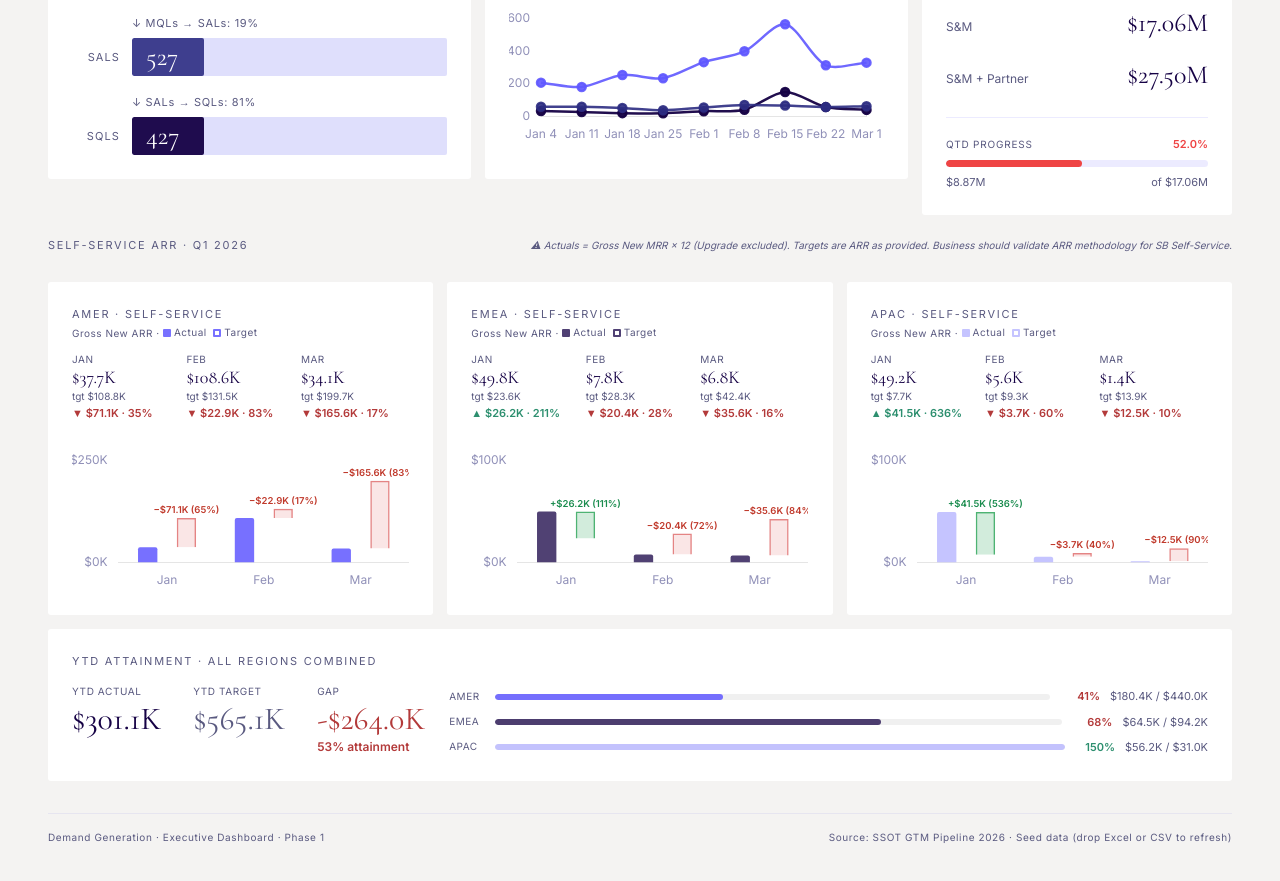
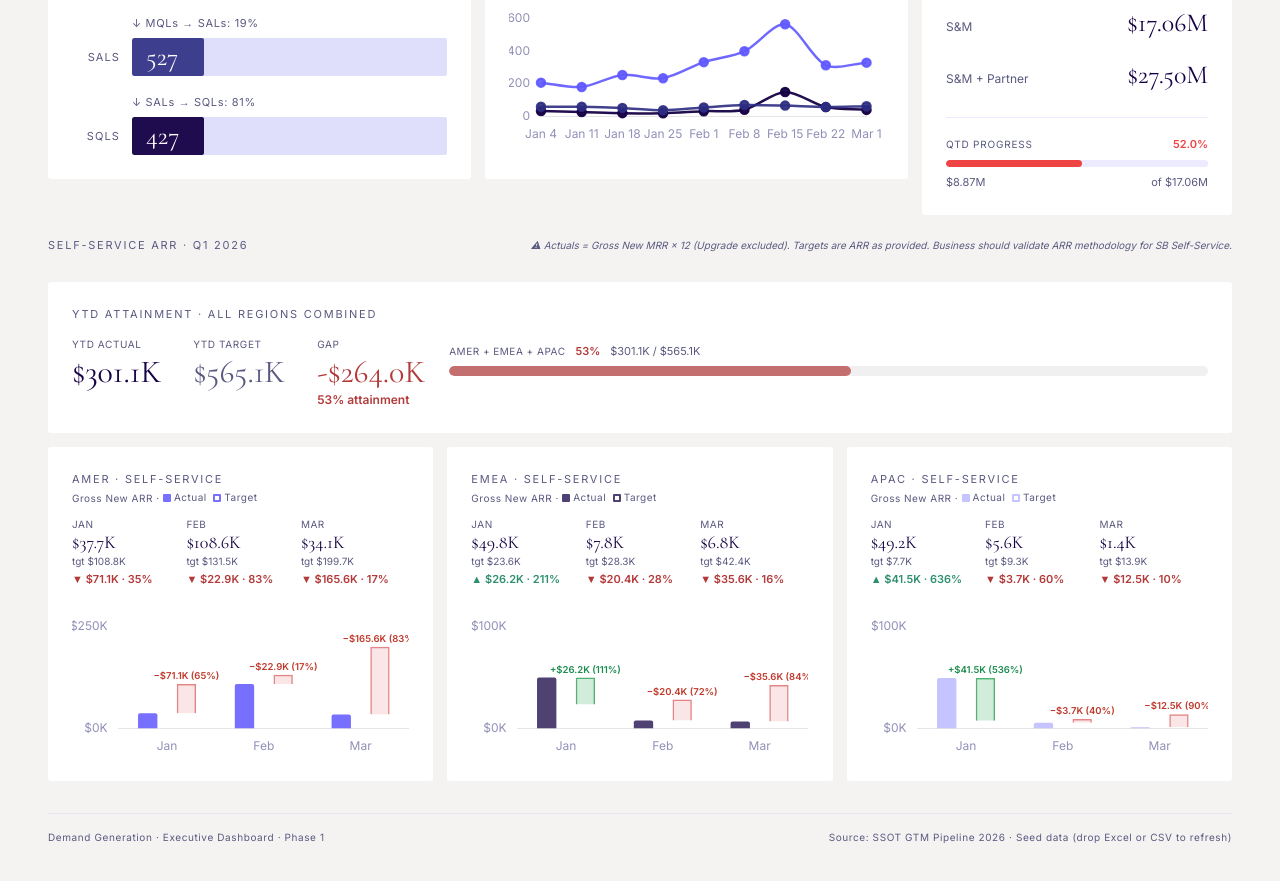
Before and after one commit to migueleonf/executive-dashboard, a website: page index.html in a window 1280 px wide. Shown: the part 1409-2290 px from the top of the page. Drawn offline with nearby package versions, Linux system fonts and the light colour scheme.

Commit message:
Move SS YTD attainment to top and combine region bars into one
- Moved "YTD Attainment · All Regions Combined" card above the three region charts
- Replaced per-region progress bars with a single combined AMER+EMEA+APAC bar

Co-Authored-By: Claude Sonnet 4.6 <noreply@anthropic.com>

```diff
--- a/index.html
+++ b/index.html
@@ -938,6 +938,12 @@
       </div>
     </div>
 
+    <!-- YTD Summary card -->
+    <div class="card" style="margin-bottom:14px;">
+      <div class="sec-label" style="margin-bottom:14px">YTD Attainment · All Regions Combined</div>
+      <div id="ssYTD"></div>
+    </div>
+
     <div style="display:grid;grid-template-columns:1fr 1fr 1fr;gap:14px;">
 
       <!-- AMER -->
@@ -970,12 +976,6 @@
         <canvas id="ssChartAPAC" height="140"></canvas>
       </div>
 
-    </div>
-
-    <!-- YTD Summary card -->
-    <div class="card" style="margin-top:14px;">
-      <div class="sec-label" style="margin-bottom:14px">YTD Attainment · All Regions Combined</div>
-      <div id="ssYTD"></div>
     </div>
 
   </div>
@@ -1499,22 +1499,16 @@
               <span style="font-size:12px;font-weight:600;color:${ytdUp?'var(--green)':'var(--red)'};">${ytdPct}% attainment</span>
             </div>
           </div>
-          <!-- Region breakdown + progress bars -->
-          <div style="display:flex;flex-direction:column;gap:8px;padding-top:4px;">
-            ${regionDefs.map(r => {
-              const rAct = months.reduce((a,m) => a+(ss[r.dataKey][m]||0), 0);
-              const rTgt = months.reduce((a,m) => a+(SS_TARGETS[r.key][m]||0), 0);
-              const rPct = rTgt > 0 ? Math.min(150, (rAct/rTgt*100)).toFixed(0) : 0;
-              const rUp  = rAct >= rTgt;
-              return `<div style="display:flex;align-items:center;gap:10px;">
-                <span style="font-size:10px;color:var(--text-secondary);text-transform:uppercase;letter-spacing:.05em;width:36px;">${r.label}</span>
-                <div style="flex:1;height:6px;background:rgba(0,0,0,0.06);border-radius:3px;overflow:hidden;">
-                  <div style="width:${Math.min(100,+rPct)}%;height:100%;background:${r.color};border-radius:3px;"></div>
-                </div>
-                <span style="font-size:11px;font-weight:600;color:${rUp?'var(--green)':'var(--red)'};width:40px;text-align:right;">${rPct}%</span>
-                <span style="font-size:11px;color:var(--text-secondary);white-space:nowrap;">${fmtD(rAct)} / ${fmtD(rTgt)}</span>
-              </div>`;
-            }).join('')}
+          <!-- Combined progress bar -->
+          <div style="display:flex;flex-direction:column;justify-content:center;gap:6px;padding-top:6px;">
+            <div style="display:flex;align-items:center;gap:10px;">
+              <span style="font-size:10px;color:var(--text-secondary);text-transform:uppercase;letter-spacing:.05em;white-space:nowrap;">AMER + EMEA + APAC</span>
+              <span style="font-size:11px;font-weight:600;color:${ytdUp?'var(--green)':'var(--red)'};">${ytdPct}%</span>
+              <span style="font-size:11px;color:var(--text-secondary);white-space:nowrap;">${fmtD(ytdActual)} / ${fmtD(ytdTarget)}</span>
+            </div>
+            <div style="width:100%;height:10px;background:rgba(0,0,0,0.06);border-radius:5px;overflow:hidden;">
+              <div style="width:${barW}%;height:100%;background:${ytdUp?'var(--iris)':'rgba(179,58,58,0.7)'};border-radius:5px;transition:width .4s ease;"></div>
+            </div>
           </div>
         </div>`;
 
```
